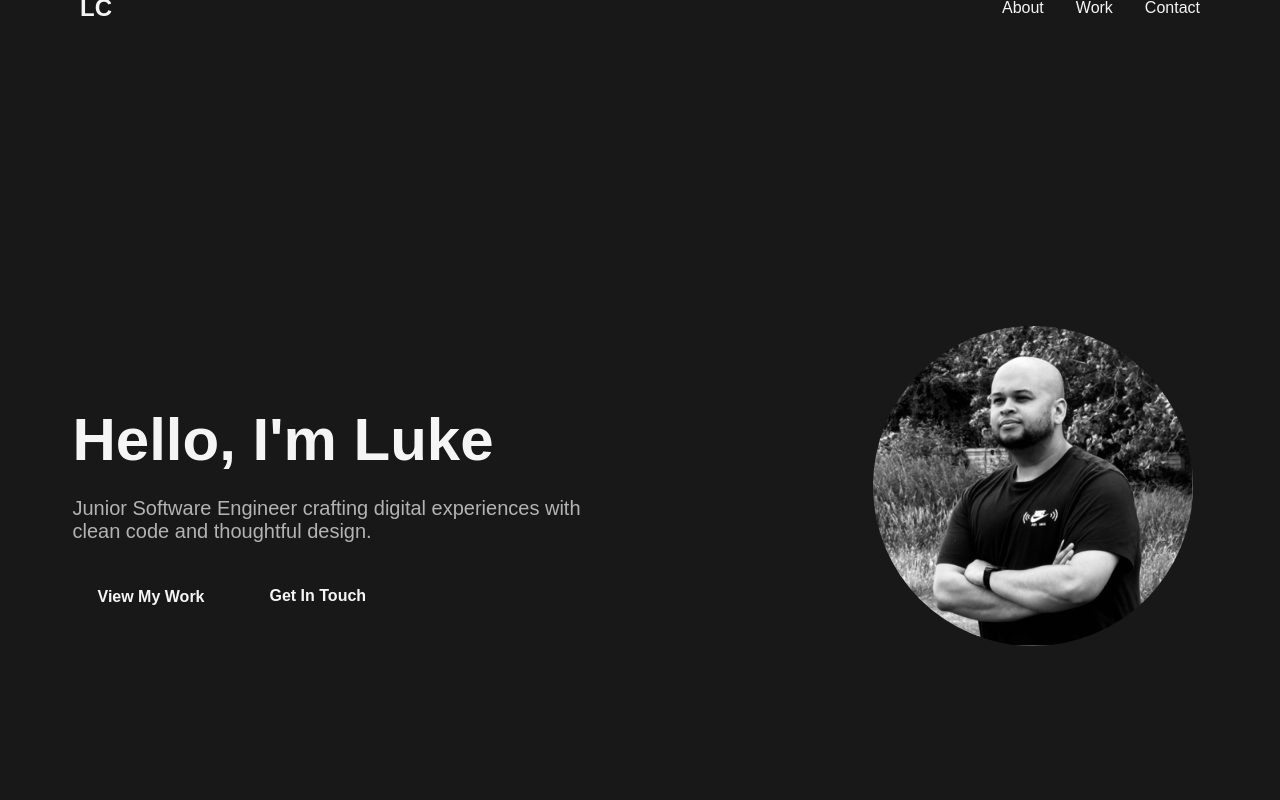
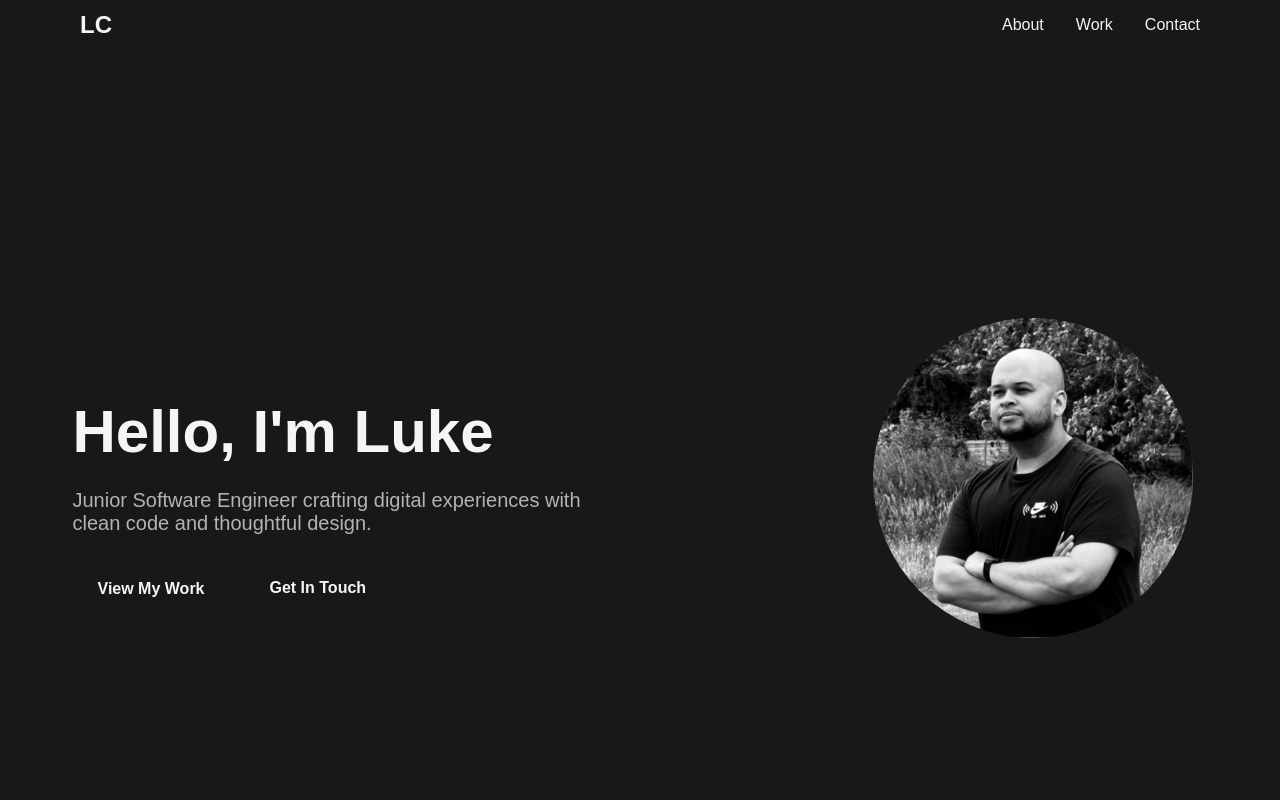
Before and after one commit to LRCozier/lacozier-devportfolio, a React (Vite) app in the folder lacportfolio/: page / in a window 1280 px wide. Shown: the top 800 px of the page. Built offline with nearby package versions, Linux system fonts and the light colour scheme; no server answers.

Commit message:
updated navbar css

```diff
--- a/lacportfolio/src/components/Navbar/navbar.css
+++ b/lacportfolio/src/components/Navbar/navbar.css
@@ -2,7 +2,7 @@
   --text-color: #333;
   --primary-background: #f8f8f8;
   --active-color: #BEBEBE;
-  --navbar-height: 1rem;
+  --navbar-height: 2rem;
 }
 
 .header {
@@ -11,14 +11,12 @@
   left: 0;
   width: 100%;
   z-index: 1000;
-  height: var(--navbar-height, 80px);
   display: flex;
   align-items: center;
   transition: background-color 0.3s ease, box-shadow 0.3s ease;
 }
 
 .header.scrolled {
-  background-color: rgba(255, 255, 255, 0.9);
   backdrop-filter: blur(10px);
   box-shadow: 0 2px 4px rgba(0,0,0,0.05);
 }
```
